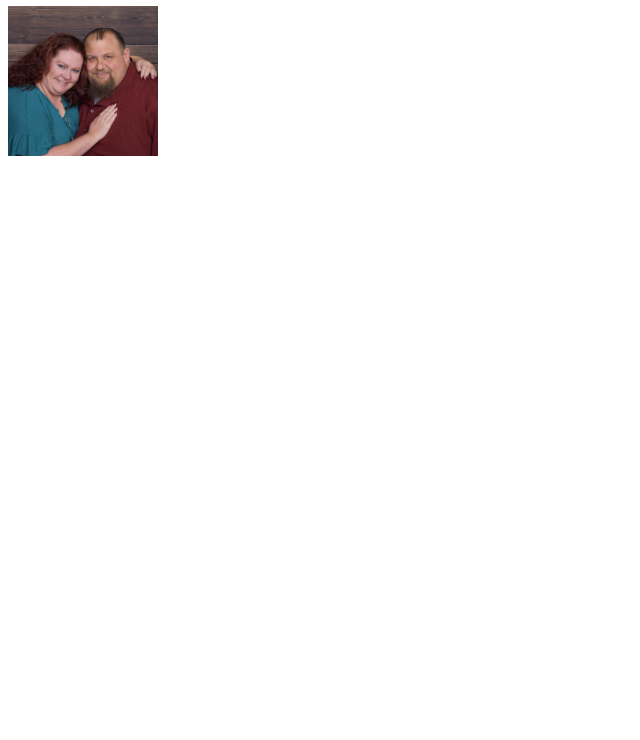
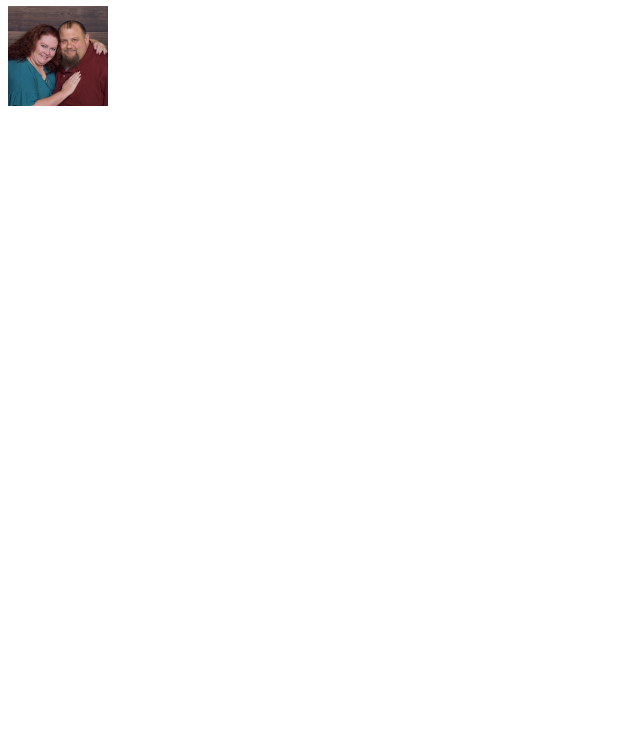
Before and after one commit to jenniferdetar/jenniferdetar.github.io, a plain HTML site: page index.html in a window 1280 px wide. Shown: the part 60-800 px from the top of the page, without its empty margins (0-640 px from the left). Drawn offline with Linux system fonts and the light colour scheme.

Commit message:
Update index.html

```diff
--- a/index.html
+++ b/index.html
@@ -1,4 +1,4 @@
 <html>
     <h1>Jennifer's Portfolio</h1>
-    <img src="46971575_2252789984740216_7097138572775391232_n.jpg" width="150" height "280"/>
+    <img src="46971575_2252789984740216_7097138572775391232_n.jpg" width="100"/>
 </html>
```
